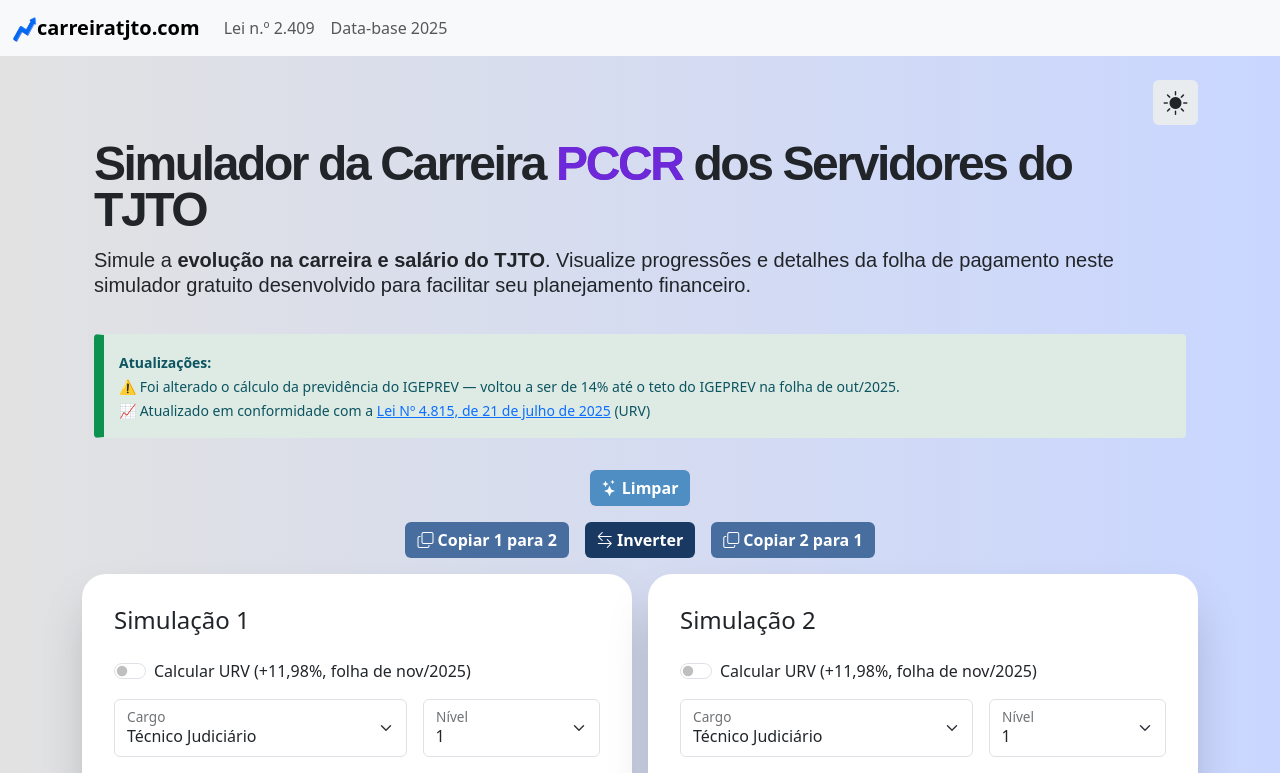
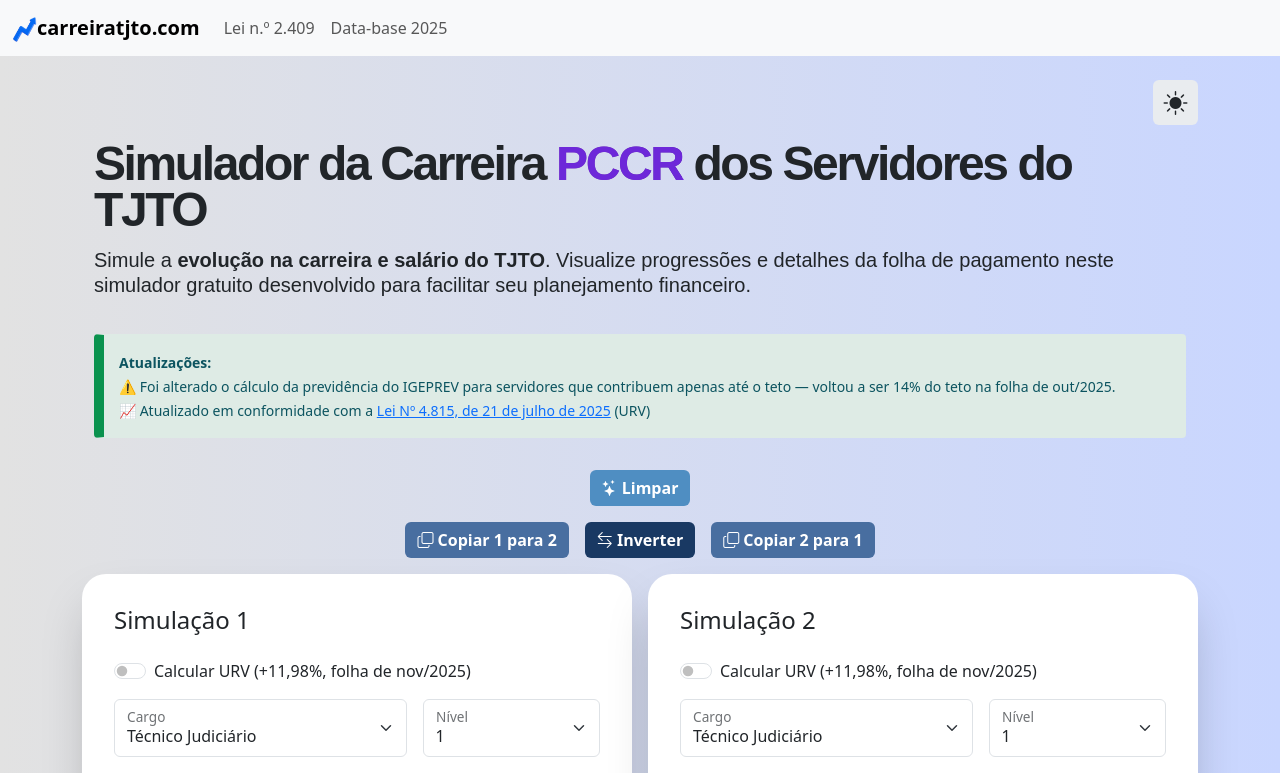
Before and after one commit to guilhermeoq/carreira-tjto, a Vue app: page / in a window 1280 px wide. Shown: the top 773 px of the page. Built offline with nearby package versions, Linux system fonts and the light colour scheme.

Commit message:
update item

```diff
--- a/src/components/Calculadora.vue
+++ b/src/components/Calculadora.vue
@@ -61,8 +61,8 @@
       <div class="callout callout-info">
         <small
           ><strong>Atualizações:</strong><br />
-          ⚠️ Foi alterado o cálculo da previdência do IGEPREV — voltou a ser de 14% até o teto do
-          IGEPREV na folha de out/2025.<br />
+          ⚠️ Foi alterado o cálculo da previdência do IGEPREV para servidores que contribuem apenas
+          até o teto — voltou a ser 14% do teto na folha de out/2025.<br />
           📈 Atualizado em conformidade com a
           <a href="https://doe.to.gov.br/diario/5476/download"
             >Lei Nº 4.815, de 21 de julho de 2025</a
```
